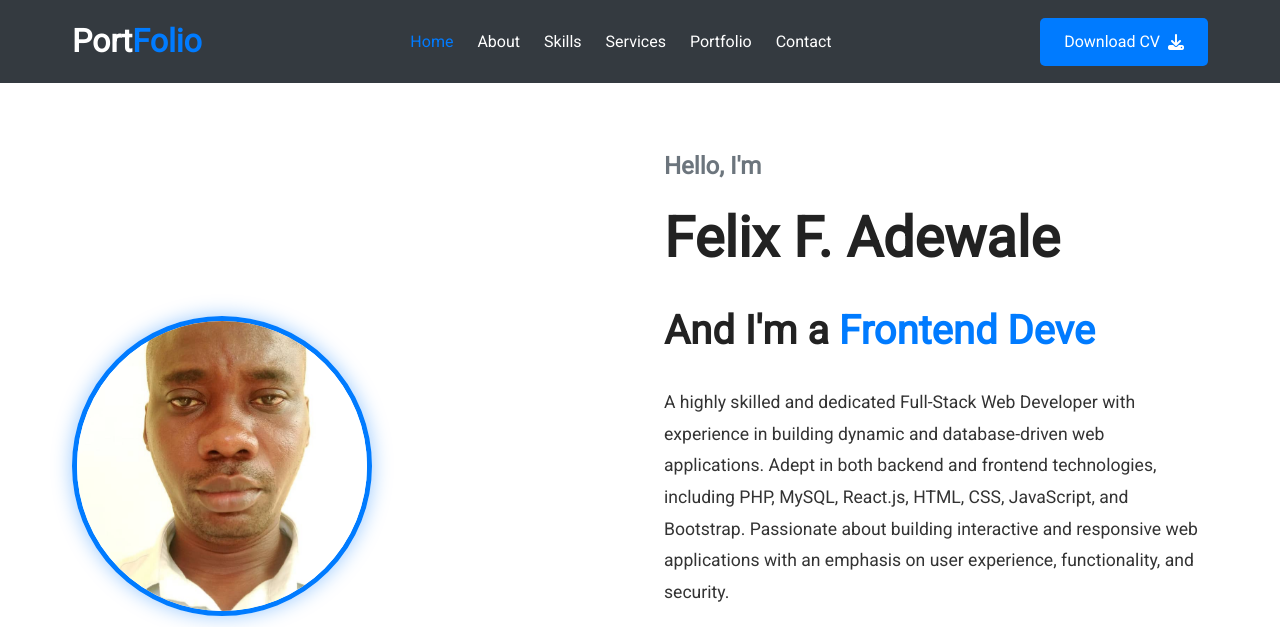
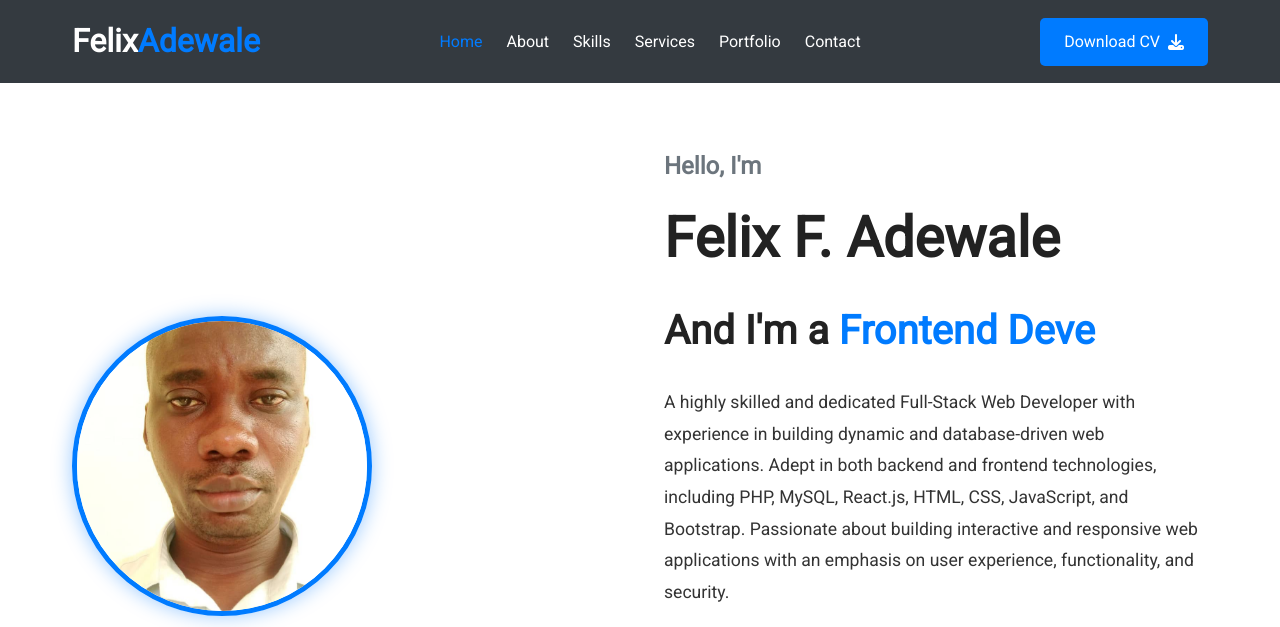
Before and after one commit to afunmibi/MyPersonalportfolio, a plain HTML site: page index.html in a window 1280 px wide. Shown: the top 627 px of the page. Drawn offline with Linux system fonts and the light colour scheme.

Commit message:
updated my UI

```diff
--- a/index.html
+++ b/index.html
@@ -13,7 +13,7 @@
 <body>
     <header>
         <nav class="navbar">
-            <a href="#" class="logo" style="--1: 1">Port<span>Folio</span></a>
+            <a href="#" class="logo" style="--1: 1">Felix<span>Adewale</span></a>
 
             <div class="hamburger-menu">
                 <i class="fa-solid fa-bars"></i>
```
